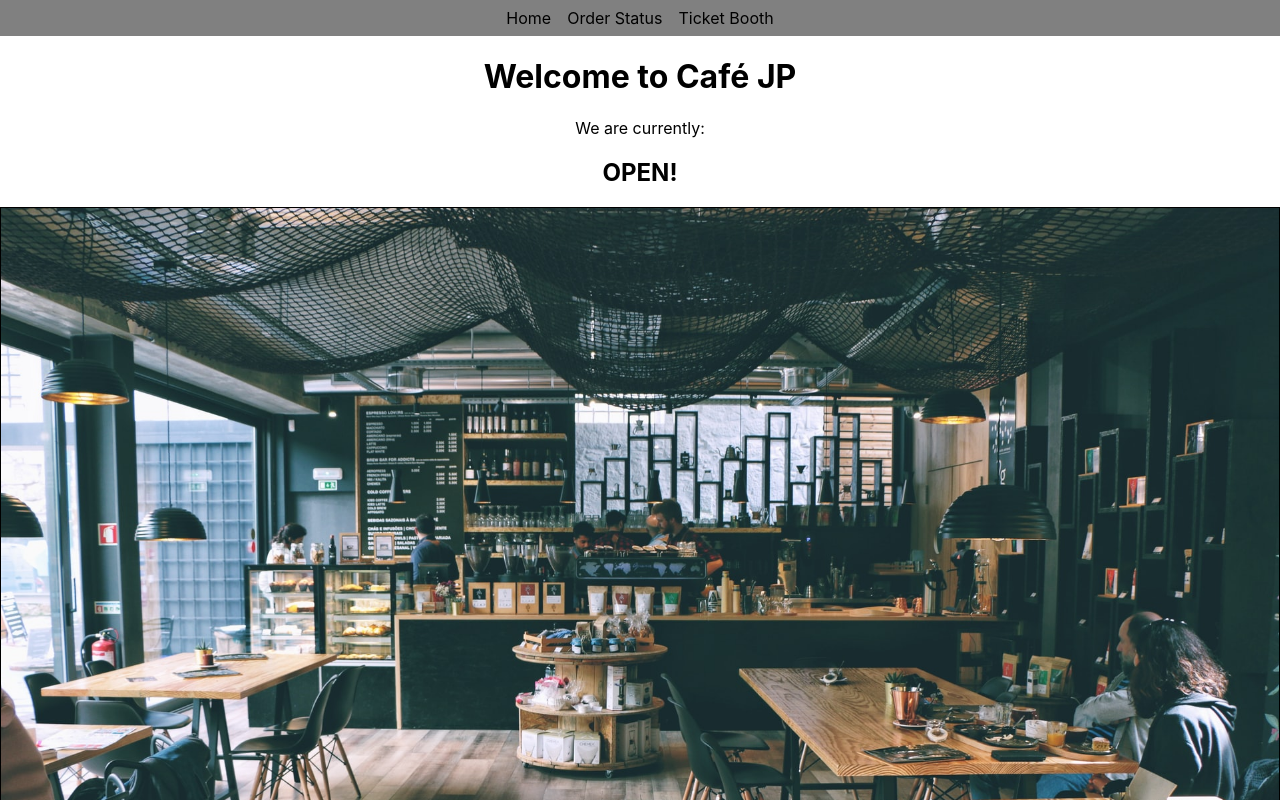
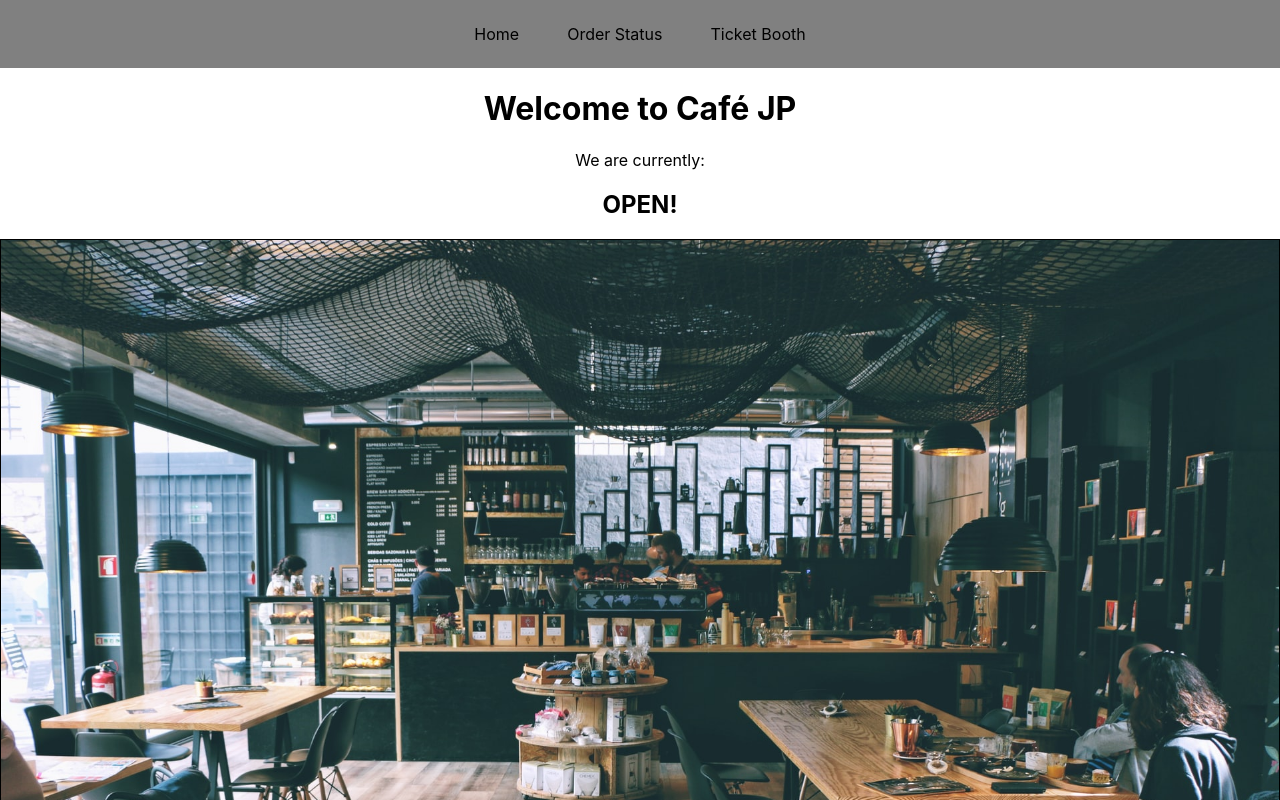
Before and after one commit to PocketThi3f/cafe-jp, a React (Create React App) app: page / in a window 1280 px wide. Shown: the top 800 px of the page. Built offline with nearby package versions, Linux system fonts and the light colour scheme.

Commit message:
added more padding to nav items

```diff
--- a/src/containers/Header/Header.scss
+++ b/src/containers/Header/Header.scss
@@ -13,5 +13,5 @@
 }
 
 .nav-item {
-    padding: 0.5em;
+    padding: 1.5em;
 }
```
